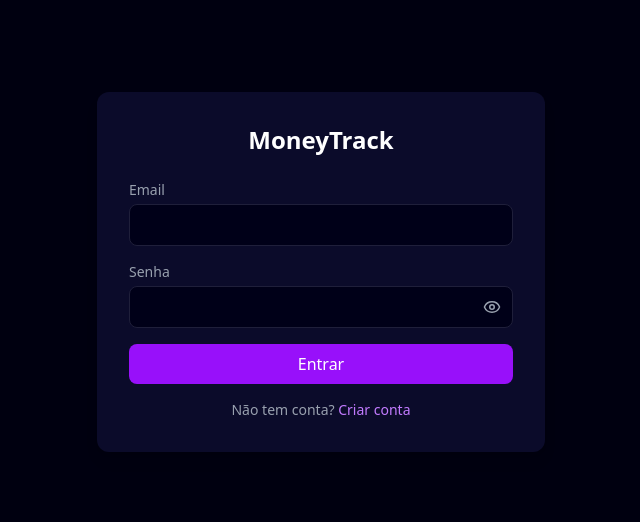
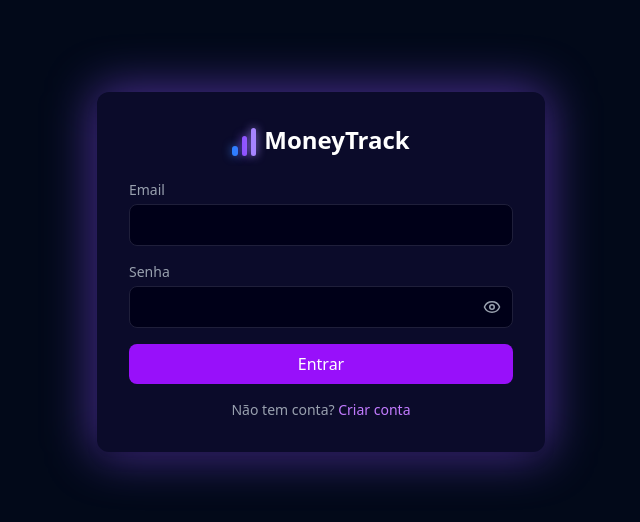
Before and after one commit to Sandro1234Melo/moneytrack-frontend, a React (Vite) app: page /login in a window 1280 px wide. Shown: the part 128-650 px from the top of the page, without its empty margins (319-959 px from the left). Built offline with nearby package versions, Linux system fonts and the light colour scheme; no server answers.

Commit message:
style: aprimora telas de autenticação

```diff
--- a/src/pages/Login.tsx
+++ b/src/pages/Login.tsx
@@ -30,9 +30,19 @@ export default function Login() {
   };
 
   return (
-    <div className="min-h-screen flex items-center justify-center bg-[#000010] px-4">
-      <div className="w-full max-w-md bg-[#0b0b2a] rounded-xl shadow-lg p-6 sm:p-8">
-        <h1 className="text-2xl font-bold text-center mb-6 text-white">
+    <div className="relative flex min-h-screen items-center justify-center overflow-hidden bg-[#020919] px-4">
+      <div className="relative w-full max-w-md">
+        <div
+          aria-hidden="true"
+          className="pointer-events-none absolute -inset-1 rounded-2xl bg-violet-500/50 blur-xl"
+        />
+        <div className="relative rounded-xl bg-[#0b0b2a] p-6 shadow-lg sm:p-8">
+        <h1 className="mb-6 flex items-end justify-center gap-2 text-center text-2xl font-bold text-white">
+          <span className="flex h-7 w-6 items-end gap-1 text-violet-400" aria-hidden="true">
+            <i className="h-2.5 w-1.5 rounded-full bg-blue-500 shadow-[0_0_10px_rgba(59,130,246,.8)]" />
+            <i className="h-5 w-1.5 rounded-full bg-violet-500 shadow-[0_0_10px_rgba(139,92,246,.9)]" />
+            <i className="h-7 w-1.5 rounded-full bg-violet-400 shadow-[0_0_10px_rgba(167,139,250,.9)]" />
+          </span>
           MoneyTrack
         </h1>
 
@@ -89,6 +99,7 @@ export default function Login() {
             Criar conta
           </Link>
         </p>
+        </div>
       </div>
     </div>
   );
--- a/src/pages/Register.tsx
+++ b/src/pages/Register.tsx
@@ -61,8 +61,13 @@ export default function Register() {
   };
 
   return (
-    <div className="min-h-[100svh] bg-[#000010] px-4 py-6 sm:py-8 overflow-y-auto flex items-start sm:items-center justify-center pb-[max(1.5rem,env(safe-area-inset-bottom))]">
-      <div className="w-full max-w-md bg-[#0b0b2a] rounded-xl shadow-lg p-5 sm:p-8 border border-white/10">
+    <div className="relative flex min-h-[100svh] items-center justify-center overflow-y-auto bg-[#020919] px-4 py-6 pb-[max(1.5rem,env(safe-area-inset-bottom))] sm:py-8">
+      <div className="relative w-full max-w-md">
+        <div
+          aria-hidden="true"
+          className="pointer-events-none absolute -inset-1 rounded-2xl bg-violet-500/50 blur-xl"
+        />
+        <div className="relative rounded-xl border border-white/10 bg-[#0b0b2a] p-5 shadow-lg sm:p-8">
         <h1 className="text-2xl font-bold text-center mb-6 text-white">
           Criar Conta
         </h1>
@@ -205,6 +210,7 @@ export default function Register() {
             Entrar
           </Link>
         </p>
+        </div>
       </div>
     </div>
   );
```
